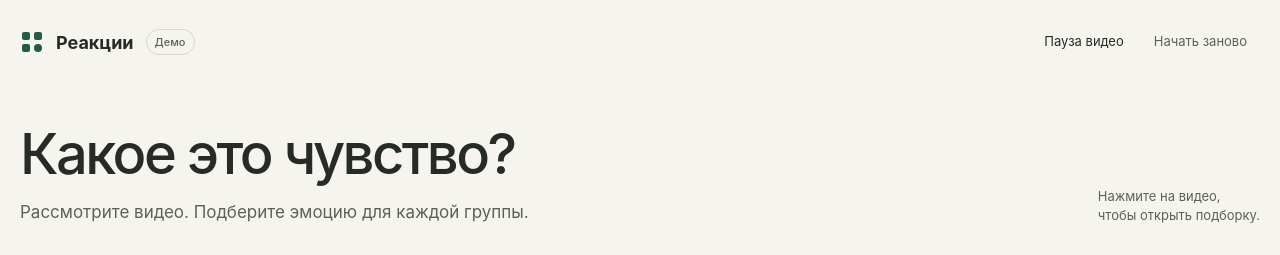
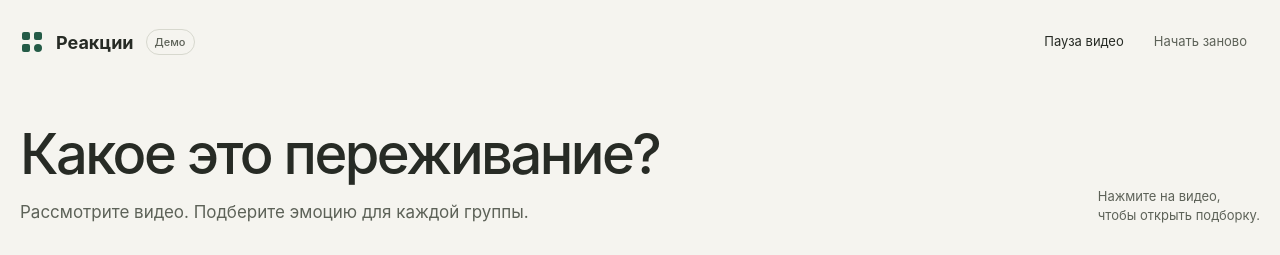
Before and after one commit to DuckPluck/gallery-test, a website with bundled scripts: page site/index.html in a window 1280 px wide. Shown: the top 255 px of the page. Built offline with nearby package versions, Linux system fonts and the light colour scheme.

Commit message:
Rename the page question to experience and allow wrapping

```diff
--- a/site/index.html
+++ b/site/index.html
@@ -5,7 +5,7 @@
   <meta name="viewport" content="width=device-width, initial-scale=1">
   <meta name="theme-color" content="#f5f4ef">
   <meta name="description" content="Рассмотрите четыре группы видео и подберите чувство для каждой. Интерактивное демо с переносом ответов.">
-  <title>Какое это чувство? · Реакции</title>
+  <title>Какое это переживание? · Реакции</title>
   <link rel="icon" href="./favicon.svg" type="image/svg+xml">
   <link rel="stylesheet" href="./theme.css">
   <link rel="stylesheet" href="./styles.css">
@@ -26,7 +26,7 @@
   <main class="page-width">
     <section class="intro" aria-labelledby="page-title">
       <div>
-        <h1 id="page-title">Какое это чувство?</h1>
+        <h1 id="page-title">Какое это переживание?</h1>
         <p class="lead">Рассмотрите видео. Подберите эмоцию для каждой группы.</p>
       </div>
       <p class="view-hint"><span class="pointer-hint">Наведите, чтобы приблизить.<br>Нажмите для связанных видео.</span><span class="touch-hint">Нажмите на видео,<br>чтобы открыть подборку.</span></p>
--- a/site/styles.css
+++ b/site/styles.css
@@ -19,7 +19,7 @@ p, h1, h2, h3 { margin: 0; }
 .quiet-button:hover:not(:disabled) { background: var(--surface-hover); }
 .quiet-button:active:not(:disabled) { background: var(--surface-selected); }
 .intro { display: flex; flex-direction: column; gap: var(--space-4); margin-block: var(--space-6) var(--space-5); }
-h1 { max-inline-size: 22ch; font-size: var(--text-title); line-height: var(--line-title); font-weight: 550; letter-spacing: var(--tracking-title); }
+h1 { max-inline-size: 22ch; font-size: var(--text-title); line-height: var(--line-title); font-weight: 550; letter-spacing: var(--tracking-title); overflow-wrap: anywhere; }
 .lead { max-inline-size: 54ch; margin-block-start: var(--space-4); font-size: var(--text-lead); color: var(--text-secondary); }
 .view-hint { font-size: var(--text-small); color: var(--text-secondary); }
 .pointer-hint { display: none; }
```
